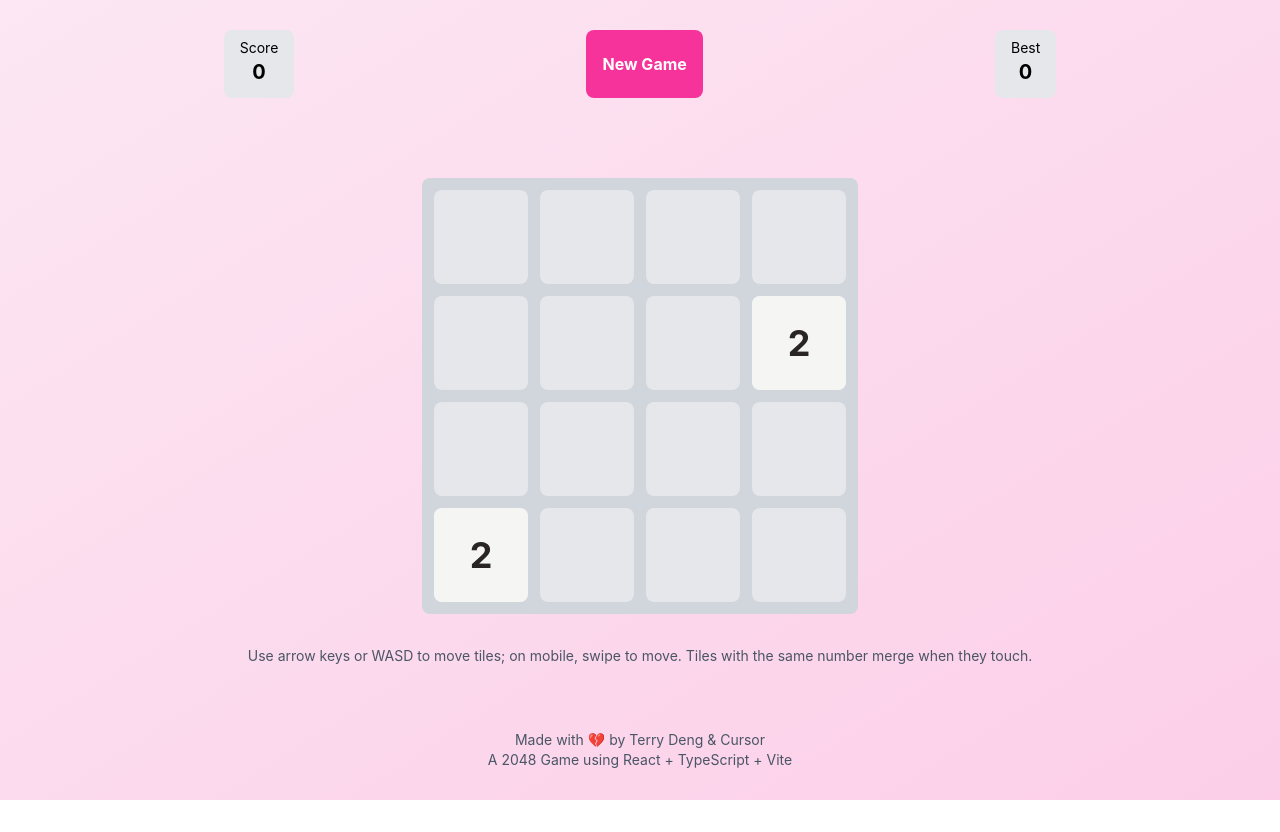
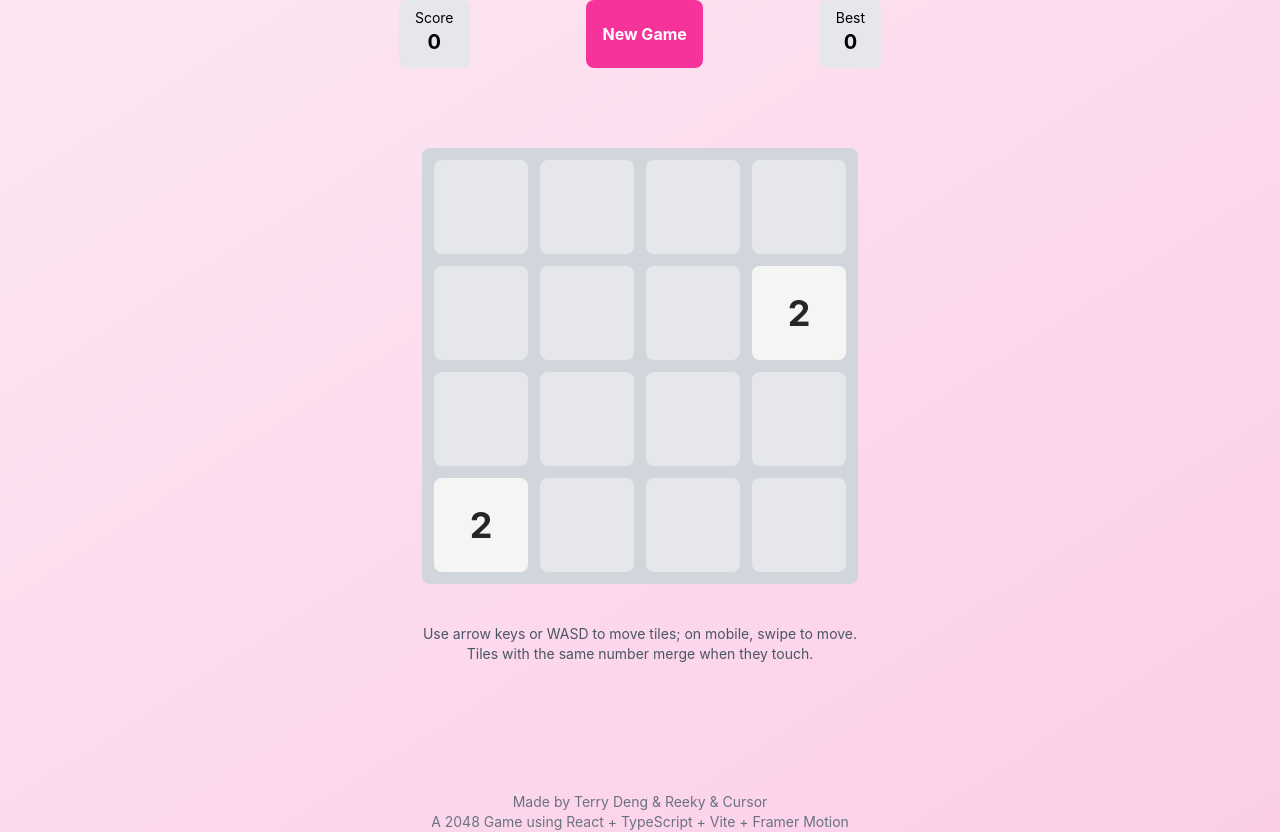
Before and after one commit to Terryyyds/terrys-2048-game, a React (Vite) app: page / in a window 1280 px wide. Before the commit the page ends 800 px from the top, so only its background shows below. Built offline with nearby package versions, Linux system fonts and the light colour scheme.

Commit message:
Update UI, GameInstructions, Credits

```diff
--- a/src/app.tsx
+++ b/src/app.tsx
@@ -5,9 +5,9 @@
   return (
     <div className="flex min-h-screen flex-col items-center justify-center bg-gradient-to-br from-pink-100 to-pink-200">
       <Game2048 />
-      <div className="mt-16 text-center text-sm text-gray-600">
-        <div>Made with 💔 by Terry Deng & Cursor</div>
-        <div>A 2048 Game using React + TypeScript + Vite</div>
+      <div className="mt-32 px-6 text-center text-sm text-gray-500">
+        <div>Made by Terry Deng & Reeky & Cursor</div>
+        <div>A 2048 Game using React + TypeScript + Vite + Framer Motion</div>
       </div>
     </div>
   );
--- a/src/components/game-2048/game-instructions.tsx
+++ b/src/components/game-2048/game-instructions.tsx
@@ -3,8 +3,8 @@
 
 export const GameInstructions: FC = () => {
   return (
-    <div className={cn('mt-4 px-6 text-center text-sm text-gray-600')}>
-      Use arrow keys or WASD to move tiles; on mobile, swipe to move. Tiles with the same number merge when they touch.
+    <div className={cn('mt-6 px-6 text-center text-sm text-gray-600')}>
+      Use arrow keys or WASD to move tiles; on mobile, swipe to move. <br></br> Tiles with the same number merge when they touch.
     </div>
   );
 };
```
